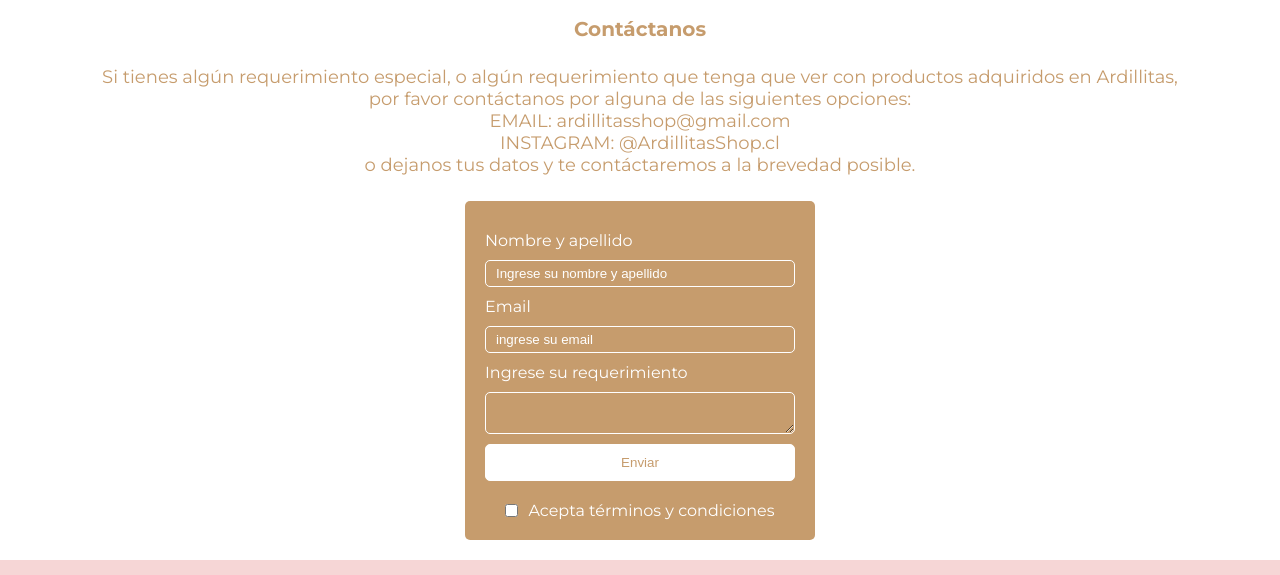
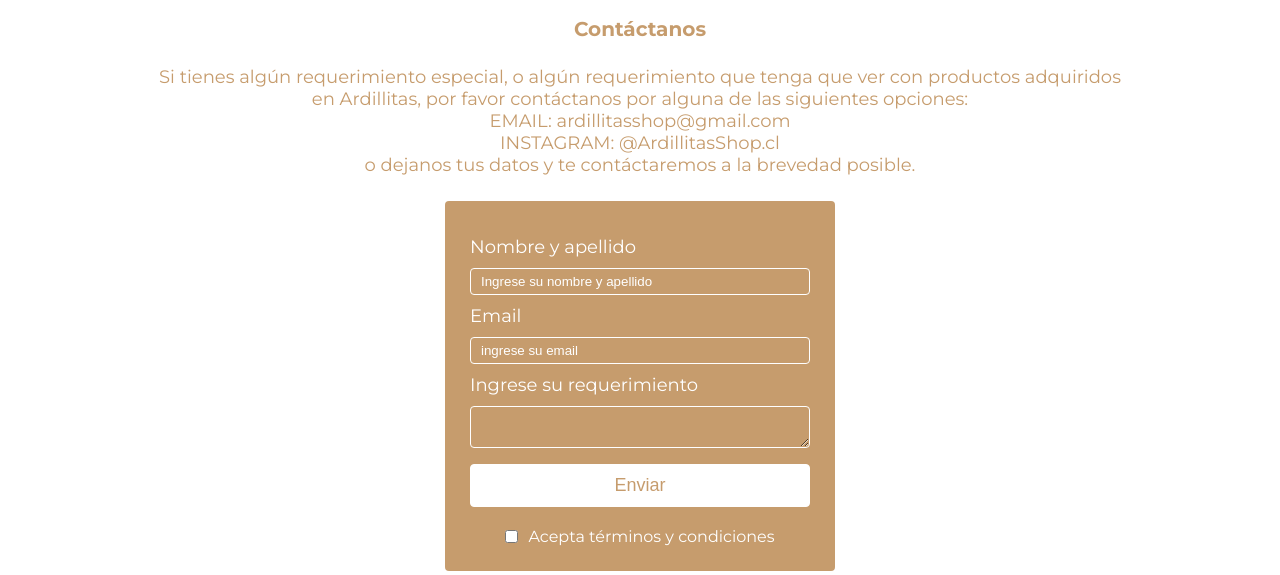
Before and after one commit to mgabrielarosmi/PreEntrega1-Romero-Osmi, a plain HTML site: page PreEntrega1+Romero Osmi/contactanos.html in a window 1280 px wide. Shown: the part 225-800 px from the top of the page. Drawn offline with Linux system fonts and the light colour scheme.

Commit message:
Formulario final.

```diff
--- a/PreEntrega1+Romero Osmi/contactanos.html
+++ b/PreEntrega1+Romero Osmi/contactanos.html
@@ -49,7 +49,7 @@
         <h1 class="tituloContactanos">Contáctanos</h1>
         <p class="bajada-landings-contactanos">
             Si tienes algún requerimiento especial, o algún requerimiento que tenga que ver con
-            productos adquiridos en Ardillitas, <br>por favor contáctanos por alguna de las siguientes
+            productos adquiridos <br>en Ardillitas, por favor contáctanos por alguna de las siguientes
             opciones: <br>
             EMAIL: ardillitasshop@gmail.com
             <br>
@@ -69,7 +69,7 @@
                 <label class="formulario-contactanos-grupo-label" for="email-usuario">Email</label>
                 <input class="formulario-contactanos-grupo-input" type="email" name="email" id="email-usuario" placeholder="ingrese su email">
             </div>
-            <div class="formulario-contactanos-grupo">
+            <div class="formulario-contactanos-grupo-mensaje">
                 <label class="formulario-contactanos-grupo-label" for="requerimiento">Ingrese su requerimiento</label>
                 <textarea class="formulario-contactanos-grupo-input" name="requerimiento" id="requerimiento"></textarea>
             </div>
--- a/PreEntrega1+Romero Osmi/style.css
+++ b/PreEntrega1+Romero Osmi/style.css
@@ -242,10 +242,10 @@ footer {
 
 .formulario-contactanos {
 background-color: #c69c6d;
-width: 350px;
-margin: 20px auto 20px auto;
-padding: 20px;
-border-radius: 5px;
+width: 390px;
+margin: 20px auto 40px auto;
+padding: 25px;
+border-radius: 4px;
 font-family: "Montserrat";
 }
 
@@ -254,7 +254,18 @@ font-family: "Montserrat";
     flex-direction: column;
     gap: 10px;
     margin: 10px 0px;
+    font-size: 18px;
 }
+
+.formulario-contactanos-grupo-mensaje {
+    display: flex;
+    flex-direction: column;
+    gap: 10px;
+    margin: 10px 0px;
+    height: 80px;
+    font-size: 18px;
+}
+
 .formulario-contactanos-grupo-label {
     color: white;
 
@@ -263,13 +274,18 @@ font-family: "Montserrat";
     background-color: transparent;
     border: 1px solid white;
     padding: 5px 10px;
-    border-radius: 5px;
+    border-radius: 4px;
     width: 100%;
+    transition: 0.5s;
 }
 
 .formulario-contactanos-grupo-input::placeholder{
     color: white
+}
 
+.formulario-contactanos-grupo-input:focus{
+   border: 2px solid white;
+   outline: none;
 }
 
 .formulario-contactanos-boton {
@@ -277,8 +293,9 @@ font-family: "Montserrat";
     background-color: white;
     color: #c69c6d;
     border: 1px solid white;
-    border-radius: 5px;
+    border-radius: 4px;
     padding: 10px 5px;
+    font-size: 18px;
 }
 .formulario-contactanos label.terminos {
     display: flex;
```
